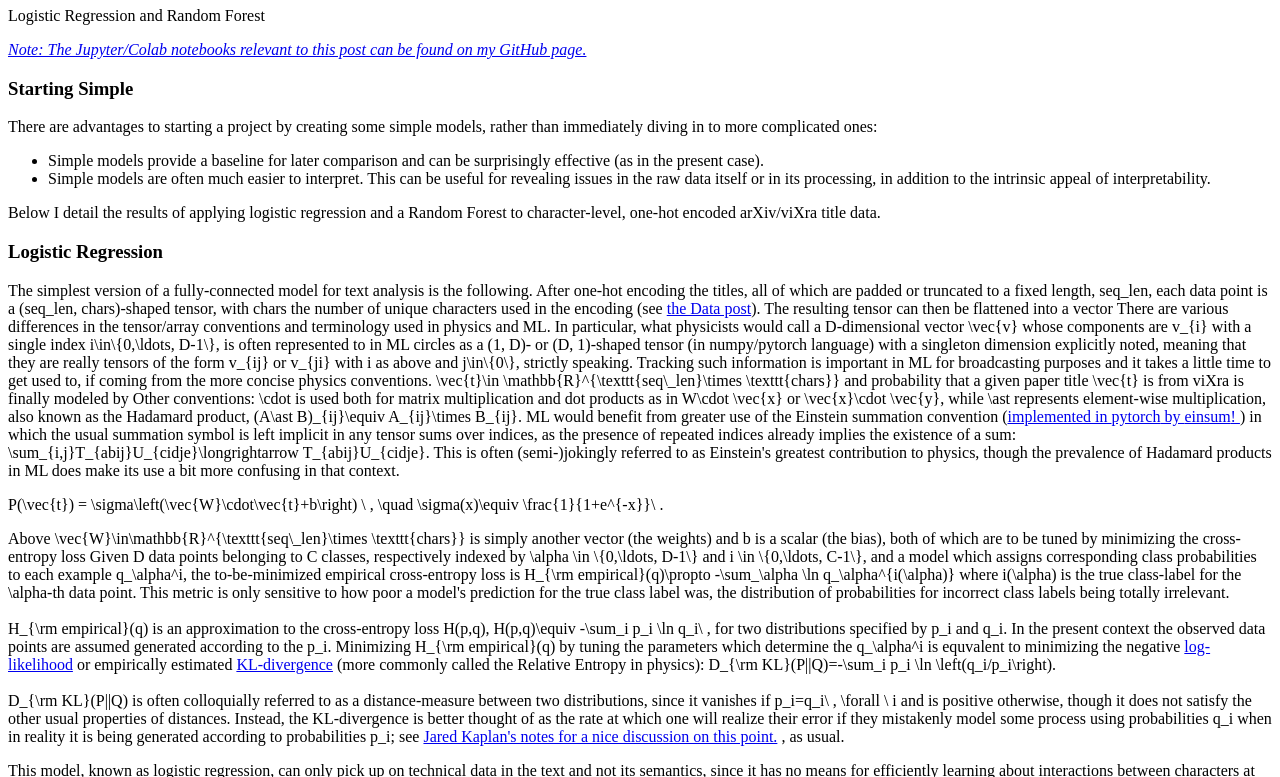
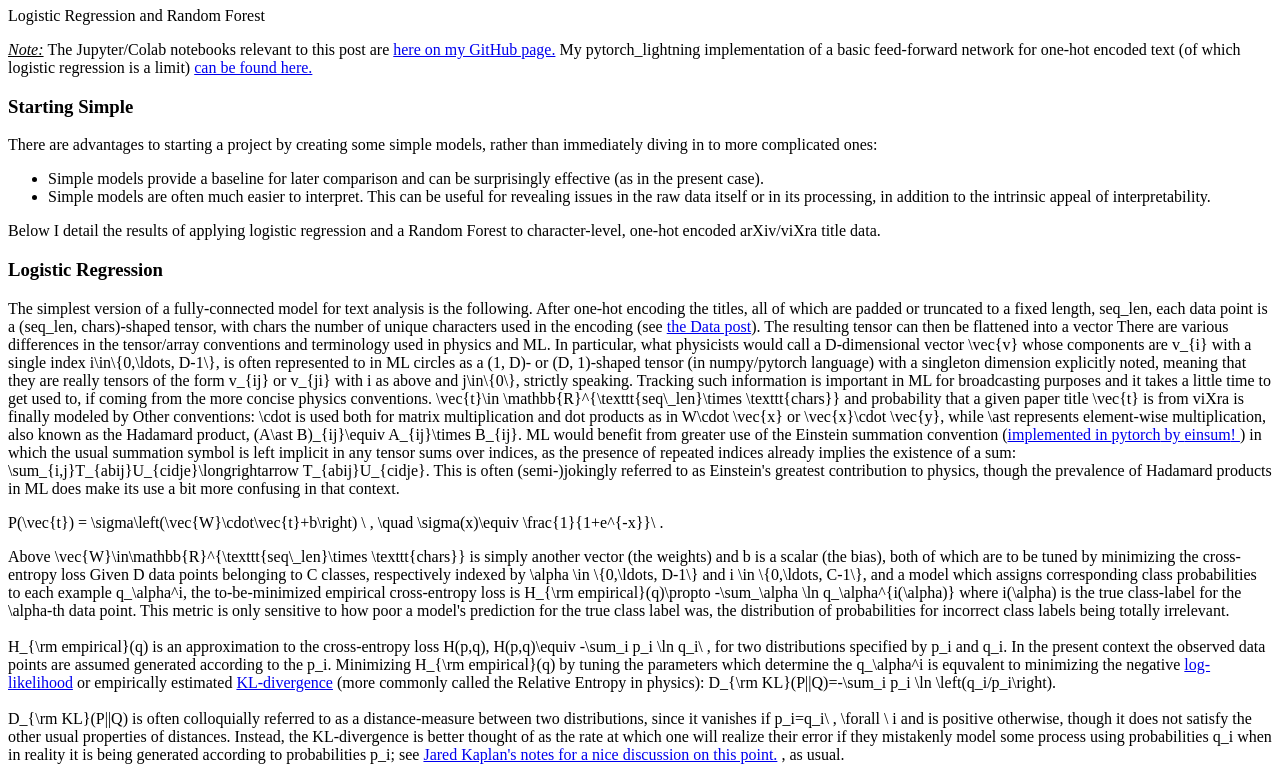
Before and after one commit to garrett361/arxiv-vixra-baseline-models, a plain HTML site: page src/index.ejs in a window 1280 px wide. Shown: the part 73-850 px from the top of the page. Drawn offline with nearby package versions, Linux system fonts and the light colour scheme; files that its build step writes are made by us from their sources; a script that the page names is missing; files whose address does not match are found by name.

Commit message:
Batch generate static html

```diff
--- a/src/index.ejs
+++ b/src/index.ejs
@@ -56,11 +56,15 @@ as with /static as their root. E.g. <img src="/diagrams/fig1.png">
 
     <p>
       <em>
-        <a target='_blank' rel='noopener noreferrer'
-          href='https://github.com/garrett361/arxiv-vixra-ml/tree/main/simple_baselines'>Note: The Jupyter/Colab
-          notebooks
-          relevant to this post can be found on my GitHub page.</a>
-      </em>
+        <u>Note:</u>
+      </em> The Jupyter/Colab notebooks relevant to this post are
+      <a target='_blank' rel='noopener noreferrer'
+        href='https://github.com/garrett361/arxiv-vixra-ml/tree/main/simple_baselines'> here on my GitHub page.</a>
+      My <d-code language='python'>pytorch_lightning</d-code> implementation of a basic feed-forward network for one-hot
+      encoded text (of which logistic regression is a limit)
+      <a target='_blank' rel='noopener noreferrer'
+        href='https://github.com/garrett361/arxiv-vixra-ml/blob/main/arxiv_vixra_models/baseline_models.py'>can be
+        found here.</a>
     </p>
 
     <h3>
@@ -563,7 +567,7 @@ as with /static as their root. E.g. <img src="/diagrams/fig1.png">
       </li>
       <li>
         <a target="_blank" rel="noopener noreferrer" href="https://garrettgoon.com/arxiv-vixra-simple-recurrent/">Simple
-          Recurrent</a>
+          Recurrent Models</a>
       </li>
       <li>
         ...in progress...
```
Also changed, not shown: index.html.
